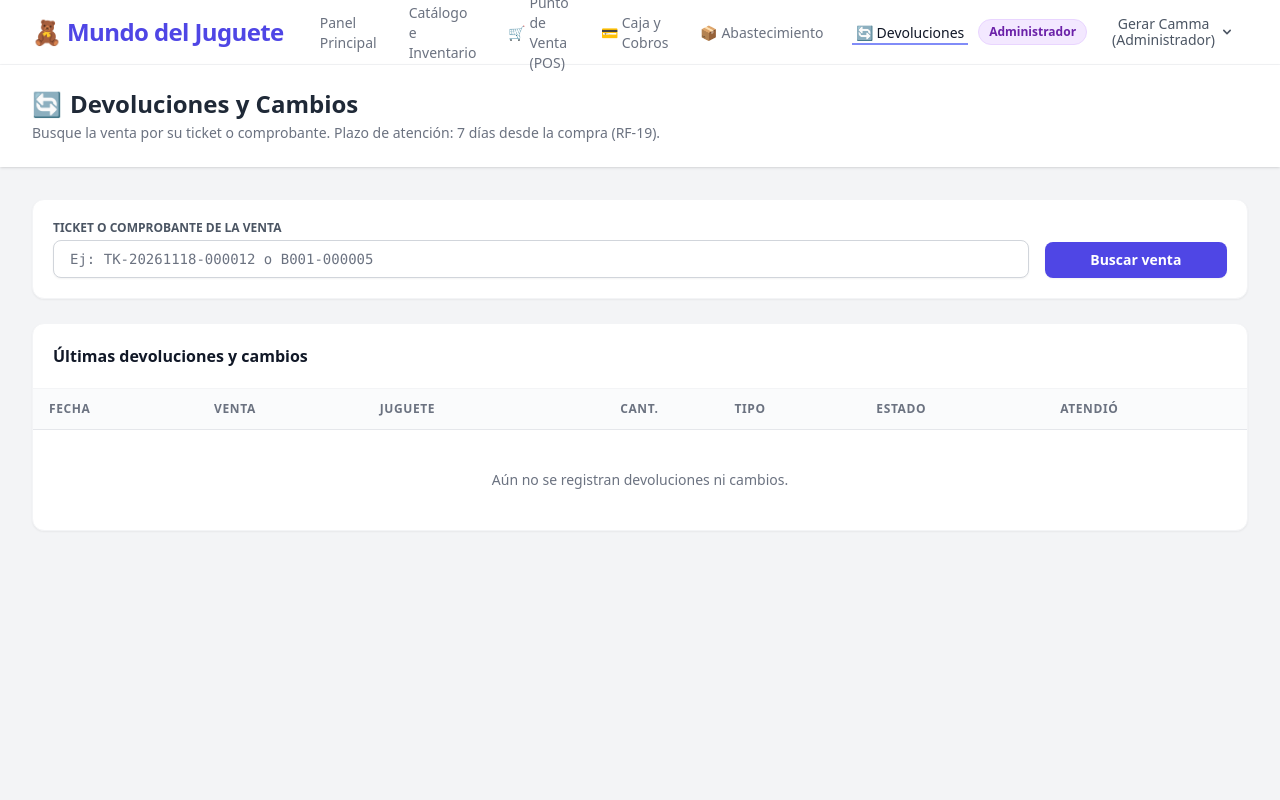
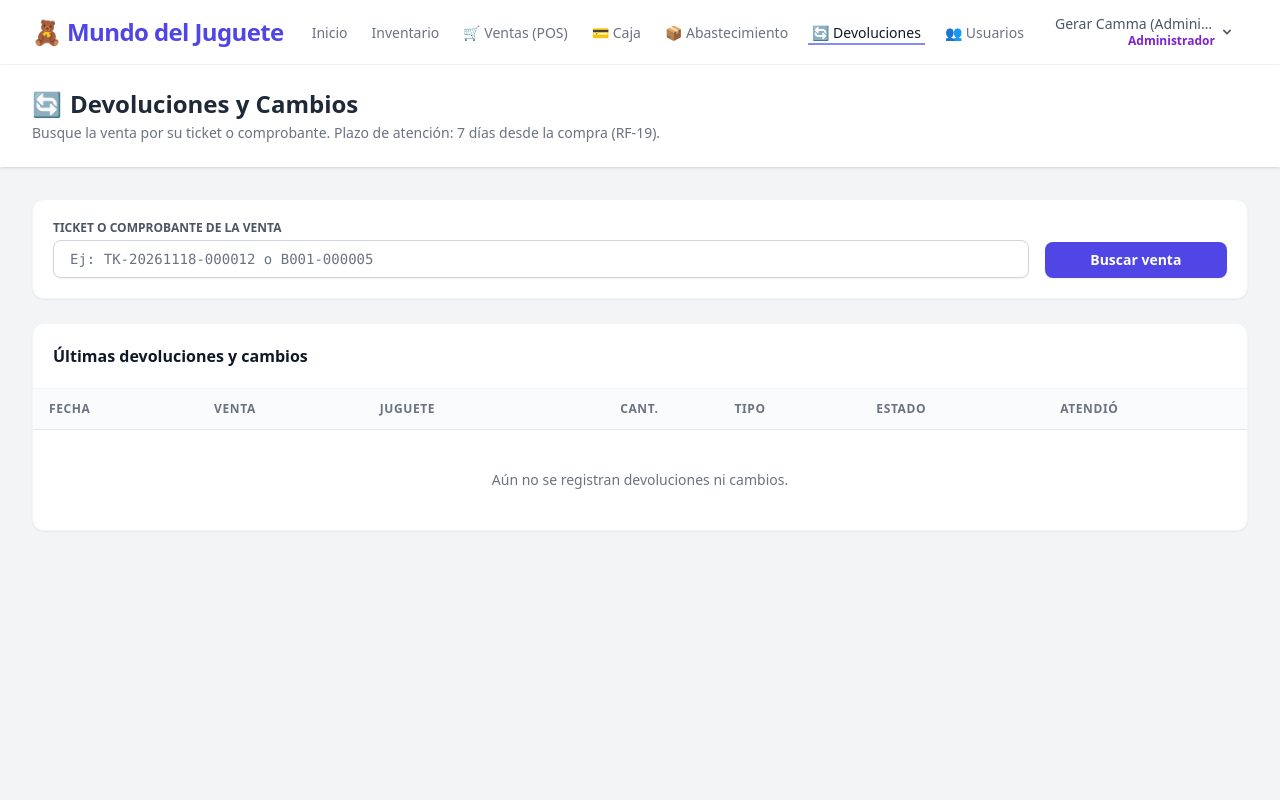
Before and after one commit to gerargram2006/Sistema-de-Gestion-de-para-Inventario-Juegeteria-Avanzado, a Laravel app: page /devoluciones in a window 1280 px wide. Run offline with Laravel 12, Linux system fonts and the light colour scheme; a user stored in the database is signed in; data comes from the database, SQL or seed files in the repository; data that the repository does not hold is empty; style sheets or scripts are compiled from the project's sources.

Commit message:
fix(ui): se reorganiza la barra de navegacion para que entren todos los modulos
Con los modulos de Devoluciones y Usuarios el administrador ve siete
enlaces; en pantallas de 1366px el texto "Punto de Venta (POS)" se partia
en varias lineas y el enlace de Usuarios quedaba oculto detras del badge
de rol.

- Etiquetas mas cortas en el menu de escritorio (Inicio, Inventario,
  Ventas (POS), Caja); el menu movil conserva los nombres completos.
- El menu completo aparece desde 1280px (xl); por debajo se usa el menu
  hamburguesa.
- El rol se muestra bajo el nombre del usuario en lugar de un badge
  aparte, y el nombre se recorta si es muy largo.
- Opciones del formulario de devoluciones mas cortas.

```diff
--- a/resources/views/devoluciones/index.blade.php
+++ b/resources/views/devoluciones/index.blade.php
@@ -148,8 +148,8 @@
                                     <div>
                                         <x-input-label for="tipo" :value="__('Solicitud')" />
                                         <select id="tipo" name="tipo" class="mt-1 block w-full border-gray-300 rounded-md shadow-sm text-sm focus:ring-indigo-500 focus:border-indigo-500">
-                                            <option value="devolucion" @selected(old('tipo') === 'devolucion')>Devolución (reembolso)</option>
-                                            <option value="cambio" @selected(old('tipo') === 'cambio')>Cambio (otra unidad)</option>
+                                            <option value="devolucion" @selected(old('tipo') === 'devolucion')>Devolución</option>
+                                            <option value="cambio" @selected(old('tipo') === 'cambio')>Cambio</option>
                                         </select>
                                     </div>
                                 </div>
--- a/resources/views/layouts/navigation.blade.php
+++ b/resources/views/layouts/navigation.blade.php
@@ -11,19 +11,19 @@
                 </div>
 
                 <!-- Navigation Links -->
-                <div class="hidden space-x-6 sm:-my-px sm:ms-8 sm:flex items-center">
+                <div class="hidden space-x-4 xl:-my-px xl:ms-6 xl:flex items-center whitespace-nowrap">
                     <x-nav-link :href="route('dashboard')" :active="request()->routeIs('dashboard')">
-                        {{ __('Panel Principal') }}
+                        {{ __('Inicio') }}
                     </x-nav-link>
 
                     <x-nav-link :href="route('inventario.index')" :active="request()->routeIs('inventario.*')">
-                        {{ __('Catálogo e Inventario') }}
+                        {{ __('Inventario') }}
                     </x-nav-link>
 
                     @if(Auth::user()->tieneRol('vendedor', 'administrador'))
                         <x-nav-link :href="route('ventas.pos')" :active="request()->routeIs('ventas.*')">
                             <span class="inline-flex items-center">
-                                <span class="mr-1">🛒</span> {{ __('Punto de Venta (POS)') }}
+                                <span class="mr-1">🛒</span> {{ __('Ventas (POS)') }}
                             </span>
                         </x-nav-link>
                     @endif
@@ -31,7 +31,7 @@
                     @if(Auth::user()->tieneRol('cajero', 'administrador'))
                         <x-nav-link :href="route('caja.index')" :active="request()->routeIs('caja.*')">
                             <span class="inline-flex items-center">
-                                <span class="mr-1">💳</span> {{ __('Caja y Cobros') }}
+                                <span class="mr-1">💳</span> {{ __('Caja') }}
                             </span>
                         </x-nav-link>
                     @endif
@@ -63,21 +63,22 @@
             </div>
 
             <!-- Settings Dropdown -->
-            <div class="hidden sm:flex sm:items-center sm:ms-6">
-                <!-- Role Badge -->
-                <span class="me-3 px-2.5 py-1 text-xs font-semibold rounded-full
-                    @if(Auth::user()->rol === 'administrador') bg-purple-100 text-purple-800 border border-purple-200
-                    @elseif(Auth::user()->rol === 'vendedor') bg-blue-100 text-blue-800 border border-blue-200
-                    @elseif(Auth::user()->rol === 'cajero') bg-green-100 text-green-800 border border-green-200
-                    @elseif(Auth::user()->rol === 'almacenero') bg-amber-100 text-amber-800 border border-amber-200
-                    @else bg-gray-100 text-gray-800 @endif">
-                    {{ ucfirst(Auth::user()->rol ?? 'Usuario') }}
-                </span>
+            <div class="hidden xl:flex xl:items-center xl:ms-6 whitespace-nowrap">
 
                 <x-dropdown align="right" width="48">
                     <x-slot name="trigger">
                         <button class="inline-flex items-center px-3 py-2 border border-transparent text-sm leading-4 font-medium rounded-md text-gray-600 bg-white hover:text-gray-900 focus:outline-none transition ease-in-out duration-150">
-                            <div>{{ Auth::user()->name }}</div>
+                            <div class="text-end leading-tight">
+                                <div class="max-w-[10rem] truncate" title="{{ Auth::user()->name }}">{{ Auth::user()->name }}</div>
+                                <div class="text-xs font-semibold
+                                    @if(Auth::user()->rol === 'administrador') text-purple-700
+                                    @elseif(Auth::user()->rol === 'vendedor') text-blue-700
+                                    @elseif(Auth::user()->rol === 'cajero') text-green-700
+                                    @elseif(Auth::user()->rol === 'almacenero') text-amber-700
+                                    @else text-gray-500 @endif">
+                                    {{ \App\Http\Controllers\UsuarioController::ROLES[Auth::user()->rol] ?? 'Usuario' }}
+                                </div>
+                            </div>
 
                             <div class="ms-1">
                                 <svg class="fill-current h-4 w-4" xmlns="http://www.w3.org/2000/svg" viewBox="0 0 20 20">
@@ -107,7 +108,7 @@
             </div>
 
             <!-- Hamburger -->
-            <div class="-me-2 flex items-center sm:hidden">
+            <div class="-me-2 flex items-center xl:hidden">
                 <button @click="open = ! open" class="inline-flex items-center justify-center p-2 rounded-md text-gray-400 hover:text-gray-500 hover:bg-gray-100 focus:outline-none focus:bg-gray-100 focus:text-gray-500 transition duration-150 ease-in-out">
                     <svg class="h-6 w-6" stroke="currentColor" fill="none" viewBox="0 0 24 24">
                         <path :class="{'hidden': open, 'inline-flex': ! open }" class="inline-flex" stroke-linecap="round" stroke-linejoin="round" stroke-width="2" d="M4 6h16M4 12h16M4 18h16" />
@@ -119,7 +120,7 @@
     </div>
 
     <!-- Responsive Navigation Menu -->
-    <div :class="{'block': open, 'hidden': ! open}" class="hidden sm:hidden">
+    <div :class="{'block': open, 'hidden': ! open}" class="hidden xl:hidden">
         <div class="pt-2 pb-3 space-y-1">
             <x-responsive-nav-link :href="route('dashboard')" :active="request()->routeIs('dashboard')">
                 {{ __('Panel Principal') }}
```
